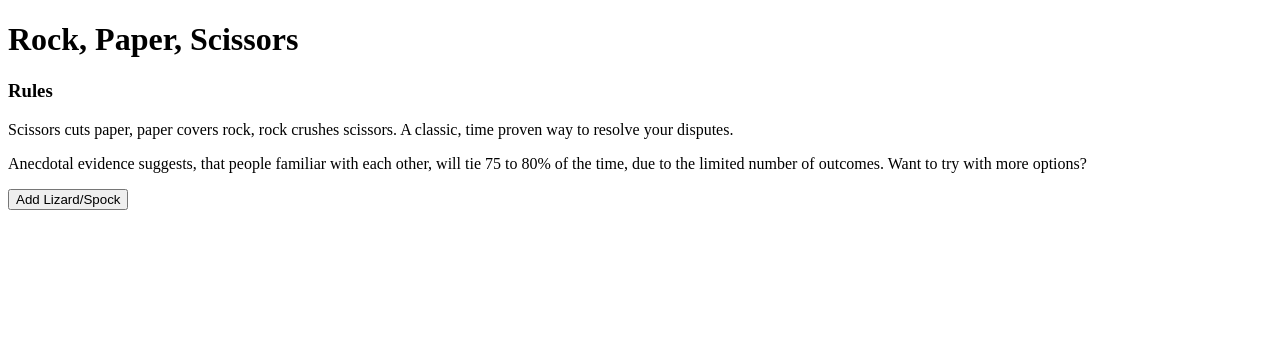
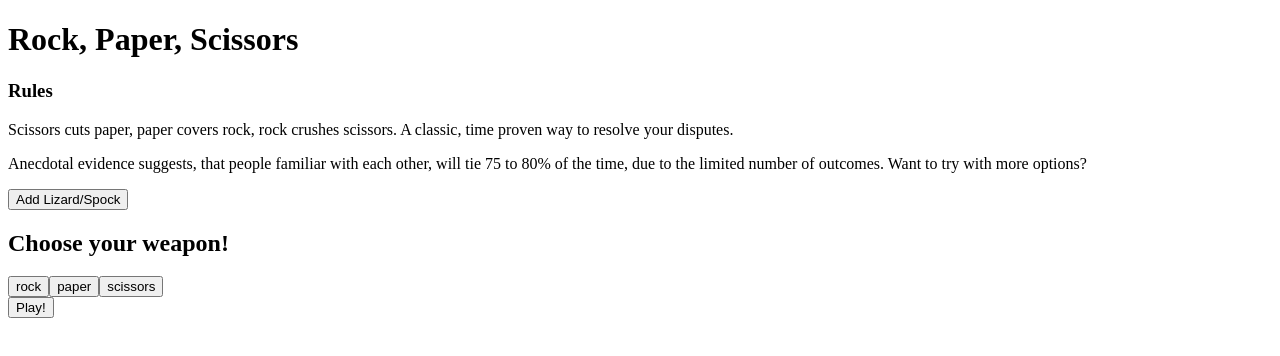
Before and after one commit to pfalzergbr/rps-typecript, a React (Create React App) app: page / in a window 1280 px wide. Shown: the top 356 px of the page. Built offline with nearby package versions, Linux system fonts and the light colour scheme.

Commit message:
simplify generic ruleset, connect play area and test

```diff
--- a/src/App.tsx
+++ b/src/App.tsx
@@ -1,6 +1,7 @@
 import { RulesProvider } from './contexts/rulesContext';
 import Header from './components/Header';
 import Rules from './components/Rules';
+import PlayArea from './components/PlayArea';
 
 function App() {
 
@@ -10,6 +11,7 @@ function App() {
       <div className='App'>
         <Header />
         <Rules />
+        <PlayArea />
       </div>
     </RulesProvider>
   );
--- a/src/components/Choice.tsx
+++ b/src/components/Choice.tsx
@@ -1,23 +1,17 @@
 export interface ChoiceProps {
-  rules: GameRuleset<Choice<OriginalChoices | LizardSpockChoices>>;
+  rules: GameRuleset<OriginalChoices | LizardSpockChoices>;
   playGame: () => void;
 }
 
 const Choice: React.FC<ChoiceProps> = ({ rules, playGame }) => {
+  const { choices } = rules;
+
   return (
     <div>
       <h2>Choose your weapon!</h2>
-      <ul>
-        <li>
-          <button>Rock</button>
-        </li>
-        <li>
-          <button>Paper</button>
-        </li>
-        <li>
-          <button>Scissors</button>
-        </li>
-      </ul>
+      <div>
+        {choices.map(({choiceName}, index) => <button key={choiceName + index}>{choiceName}</button>)}
+      </div>
       <button onClick={playGame}>Play!</button>
     </div>
   );
--- a/src/components/GameResult.tsx
+++ b/src/components/GameResult.tsx
@@ -1,5 +1,5 @@
 export interface GameResultProps {
-  rules: GameRuleset<Choice<OriginalChoices | LizardSpockChoices>>;
+  rules: GameRuleset<OriginalChoices | LizardSpockChoices>;
 }
 
 const GameResult: React.FC<GameResultProps> = ({rules}) => {
--- a/src/components/PlayArea.tsx
+++ b/src/components/PlayArea.tsx
@@ -1,11 +1,13 @@
 import { useState } from 'react';
-import { originalRules } from '../gameRules';
+import { useContext } from 'react';
+import { RulesContext } from '../contexts/rulesContext';
 import Choice from './Choice';
 import GameResults from './GameResult';
 
 export interface PlayAreaProps {}
 
 const PlayArea: React.FC<PlayAreaProps> = () => {
+  const { gameRules } = useContext(RulesContext);
   const [gameOn, setGameOn] = useState(false);
 
   const playGame = () => {
@@ -13,9 +15,9 @@ const PlayArea: React.FC<PlayAreaProps> = () => {
   }
 
   const activeComponent = gameOn ? (
-    <GameResults rules={originalRules} />
+    <GameResults rules={gameRules} />
   ) : (
-    <Choice rules={originalRules} playGame={playGame}/>
+    <Choice rules={gameRules} playGame={playGame}/>
   );
 
   return <>{activeComponent}</>;
--- a/src/gameRules/index.tsx
+++ b/src/gameRules/index.tsx
@@ -1,4 +1,4 @@
-export const originalRules: GameRuleset<Choice<OriginalChoices>> = {
+export const originalRules: GameRuleset<OriginalChoices> = {
   name: 'original',
   title: null,
   rulesDescription: {
@@ -39,7 +39,7 @@ export const originalRules: GameRuleset<Choice<OriginalChoices>> = {
   ],
 };
 
-export const lizardSpockRules: GameRuleset<Choice<LizardSpockChoices>> = {
+export const lizardSpockRules: GameRuleset<LizardSpockChoices> = {
   name: 'lizardSpock',
   title: 'Lizard, Spock!',
   rulesDescription: {
```
Also changed, not shown: src/types.d.ts (+5 -5 lines), 1 other file (tests, documents, lock files or other folders).
